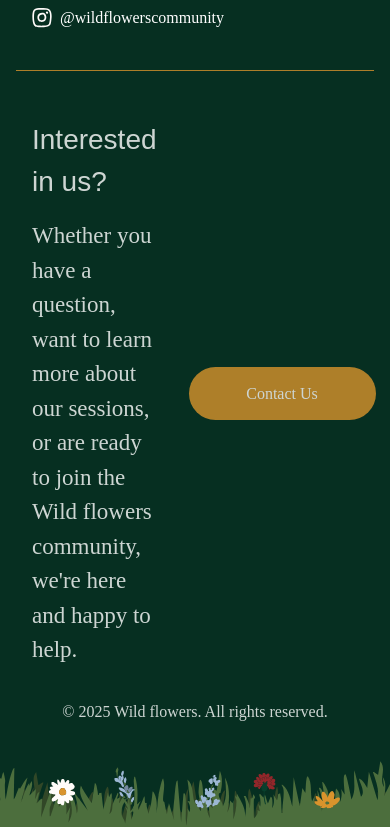
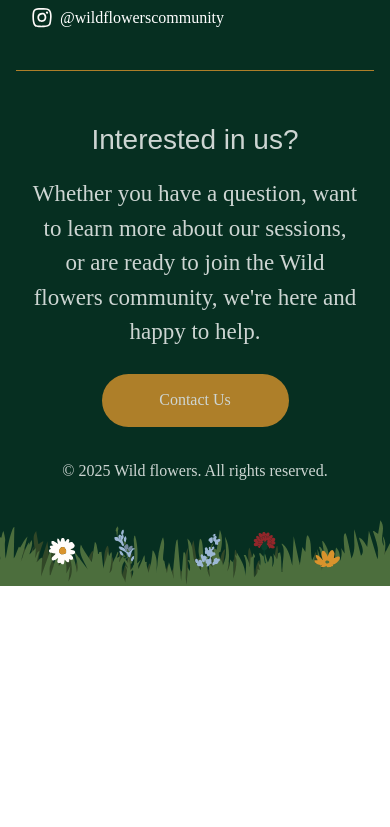
Before and after one commit to nick980v/wildflowers, a Next.js app: page /fees in a window 390 px wide. Shown: the part 5011-5838 px from the top of the page. After the commit the page ends 5597 px from the top, so only its background shows below. Built offline with nearby package versions, Linux system fonts and the light colour scheme; a web font is replaced by a local one.

Commit message:
mobile styling

```diff
--- a/src/components/DividerSection.js
+++ b/src/components/DividerSection.js
@@ -26,9 +26,8 @@ const DividerContainer = styled.div`
 
 const ContentContainer = styled.div`
   position: absolute;
-  top: 50%;
-  left: 60%;
-  transform: translate(-50%, -50%);
+
+  /* transform: translate(-50%, -50%); */
   width: 100%;
   max-width: 733px;
   padding: 0 20px;
@@ -36,6 +35,8 @@ const ContentContainer = styled.div`
 
   @media (min-width: 1024px) {
     transform: translate(-40%, -50%);
+    top: 50%;
+    left: 60%;
   }
 `;
 
--- a/src/components/FAQ.js
+++ b/src/components/FAQ.js
@@ -1,7 +1,19 @@
 import styled from "styled-components";
 import Button from "./Button";
 import Image from "next/image";
+import { useState } from "react";
 
+const Line = styled.div`
+  border-bottom: 1px solid #fffcfa;
+  width: 100%;
+  margin-top: 40px;
+  margin-bottom: 40px;
+
+  @media (max-width: 767px) {
+    margin-top: 10px;
+    margin-bottom: 10px;
+  }
+`;
 const Container = styled.div`
   display: flex;
   flex-direction: row;
@@ -9,6 +21,13 @@ const Container = styled.div`
   justify-content: flex-start;
   width: 100%;
   gap: 16px;
+
+  @media (max-width: 767px) {
+    flex-direction: column; /* Stack items vertically on mobile */
+    align-items: center; /* Align items to the start */
+    gap: 8px; /* Reduce gap on mobile */
+    padding-bottom: 15px; /* Adjust padding for mobile */
+  }
 `;
 
 const ContentWrapper = styled.div`
@@ -16,28 +35,67 @@ const ContentWrapper = styled.div`
   align-items: center;
   gap: 30px;
   flex: 1;
+
+  @media (max-width: 767px) {
+    width: 100%; /* Allow content wrapper to take full width */
+    gap: 16px; /* Adjust gap between image and heading */
+  }
 `;
 
 const StyledHeading = styled.h1`
   font-size: 39.87px;
   color: white;
+
+  @media (max-width: 767px) {
+    font-size: 24px; /* Reduce font size on mobile */
+  }
 `;
 
 const FAQImage = styled(Image)`
   width: 87.96px;
   height: auto;
   object-fit: contain;
+
+  @media (max-width: 767px) {
+    width: 50px; /* Reduce image size on mobile */
+    height: auto;
+  }
+`;
+
+const AnswerContainer = styled.div`
+  margin-top: 16px;
+  color: white;
+  font-size: 18px;
+  line-height: 1.5;
+
+  @media (max-width: 767px) {
+    margin-top: 8px; /* Adjust top margin on mobile */
+    padding-left: 0; /* Remove left padding when stacked */
+    padding-bottom: 15px; /* Add padding below the answer */
+  }
 `;
 
 const FAQ = ({ question, answer }) => {
+  const [showAnswer, setShowAnswer] = useState(false);
+
+  const toggleAnswer = () => {
+    setShowAnswer(!showAnswer);
+  };
+
   return (
+    <>
       <Container>
         <ContentWrapper>
           <FAQImage src="/FAQ.svg" alt="FAQ" width={87.96} height={79.16} />
           <StyledHeading>{question}</StyledHeading>
         </ContentWrapper>
-      <Button bgColor={"#9CB7D4"}>Show answer</Button>
+        <Button bgColor={"#9CB7D4"} onClick={toggleAnswer}>
+          {showAnswer ? "Hide answer" : "Show answer"}
+        </Button>
       </Container>
+      {showAnswer && <AnswerContainer>{answer}</AnswerContainer>}
+      <Line />
+    </>
   );
 };
 
--- a/src/components/FAQs.js
+++ b/src/components/FAQs.js
@@ -18,14 +18,6 @@ const StyledHeading = styled.h1`
   margin-bottom: 126px;
 `;
 
-const Line = styled(Image)`
-  width: 100%;
-  height: auto;
-  object-fit: contain;
-  margin-top: 46px;
-  margin-bottom: 46px;
-`;
-
 const FAQS = () => {
   return (
     <Container>
@@ -34,17 +26,14 @@ const FAQS = () => {
         question="What happens if we miss a week?"
         answer="The age range of the children is from 0 to 6 years old."
       />
-      <Line src="/LineDivider.svg" alt="Line" width={100} height={100} />
       <FAQ
         question="What should we wear?"
         answer="The age range of the children is from 0 to 6 years old."
       />
-      <Line src="/LineDivider.svg" alt="Line" width={100} height={100} />
       <FAQ
         question="Is it adaptable for all ages?"
         answer="The age range of the children is from 0 to 6 years old."
       />
-      <Line src="/LineDivider.svg" alt="Line" width={100} height={100} />
     </Container>
   );
 };
--- a/src/components/Footer.js
+++ b/src/components/Footer.js
@@ -17,6 +17,44 @@ const ContactUsContainer = styled.div`
   align-items: center;
   gap: 0.5rem;
   margin-bottom: 0.5rem;
+`;
+
+const InterestedContainer = styled.div`
+  display: flex;
+  justify-content: space-between;
+  align-items: center;
+  margin-bottom: 2rem;
+  gap: 2rem;
+  margin-top: 2rem;
+
+  @media (max-width: 767px) {
+    flex-direction: column;
+    align-items: center; /* Center items when stacked */
+    gap: 1.5rem; /* Adjust gap for mobile */
+  }
+`;
+
+const InterestedTextContainer = styled.div`
+  text-align: left;
+  flex: 1;
+  /* Ensure text aligns center on mobile if desired */
+  @media (max-width: 767px) {
+    text-align: center; /* Center text on mobile */
+    flex: none; /* Remove flex-1 on mobile */
+    width: 100%; /* Take full width */
+  }
+`;
+
+const InterestedButtonContainer = styled.div`
+  flex: 1;
+  display: flex;
+  justify-content: flex-end;
+
+  @media (max-width: 767px) {
+    flex: none; /* Remove flex-1 on mobile */
+    width: 100%; /* Take full width */
+    justify-content: center; /* Center button on mobile */
+  }
 `;
 
 const Footer = () => {
@@ -145,17 +183,8 @@ const Footer = () => {
           opacity: 0.8,
         }}
       >
-        <div
-          style={{
-            display: "flex",
-            justifyContent: "space-between",
-            alignItems: "center",
-            marginBottom: "2rem",
-            gap: "2rem",
-            marginTop: "2rem",
-          }}
-        >
-          <div style={{ textAlign: "left", flex: 1 }}>
+        <InterestedContainer>
+          <InterestedTextContainer>
             <h1
               style={{ color: "white", marginBottom: "1rem", fontSize: "28px" }}
             >
@@ -166,13 +195,13 @@ const Footer = () => {
               sessions, or are ready to join the Wild flowers community,
               we&apos;re here and happy to help.
             </p>
-          </div>
-          <div style={{ flex: 1, display: "flex", justifyContent: "flex-end" }}>
+          </InterestedTextContainer>
+          <InterestedButtonContainer>
             <Button href="/contact" bgColor="#D9932C">
               Contact Us
             </Button>
-          </div>
-        </div>
+          </InterestedButtonContainer>
+        </InterestedContainer>
         <p>
           &copy; {new Date().getFullYear()} Wild flowers. All rights reserved.
         </p>
--- a/src/components/Hero.js
+++ b/src/components/Hero.js
@@ -67,7 +67,6 @@ const StyledHeading = styled.h1`
 
   @media (min-width: 1024px) {
     font-size: 82.56px;
-    height: 250px;
   }
 
   span {
```
Lines whose indentation alone changed are shown as unchanged.
